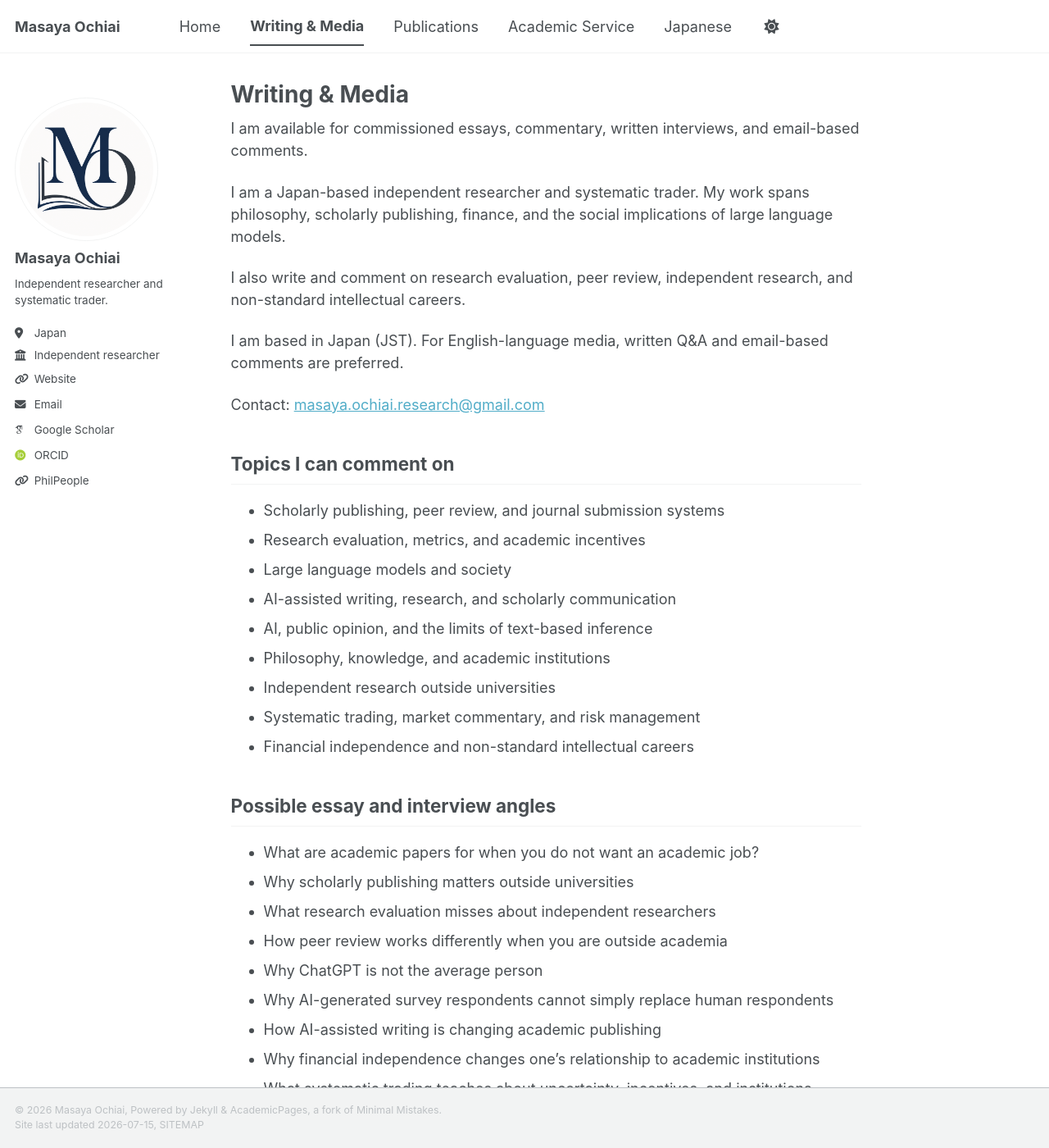
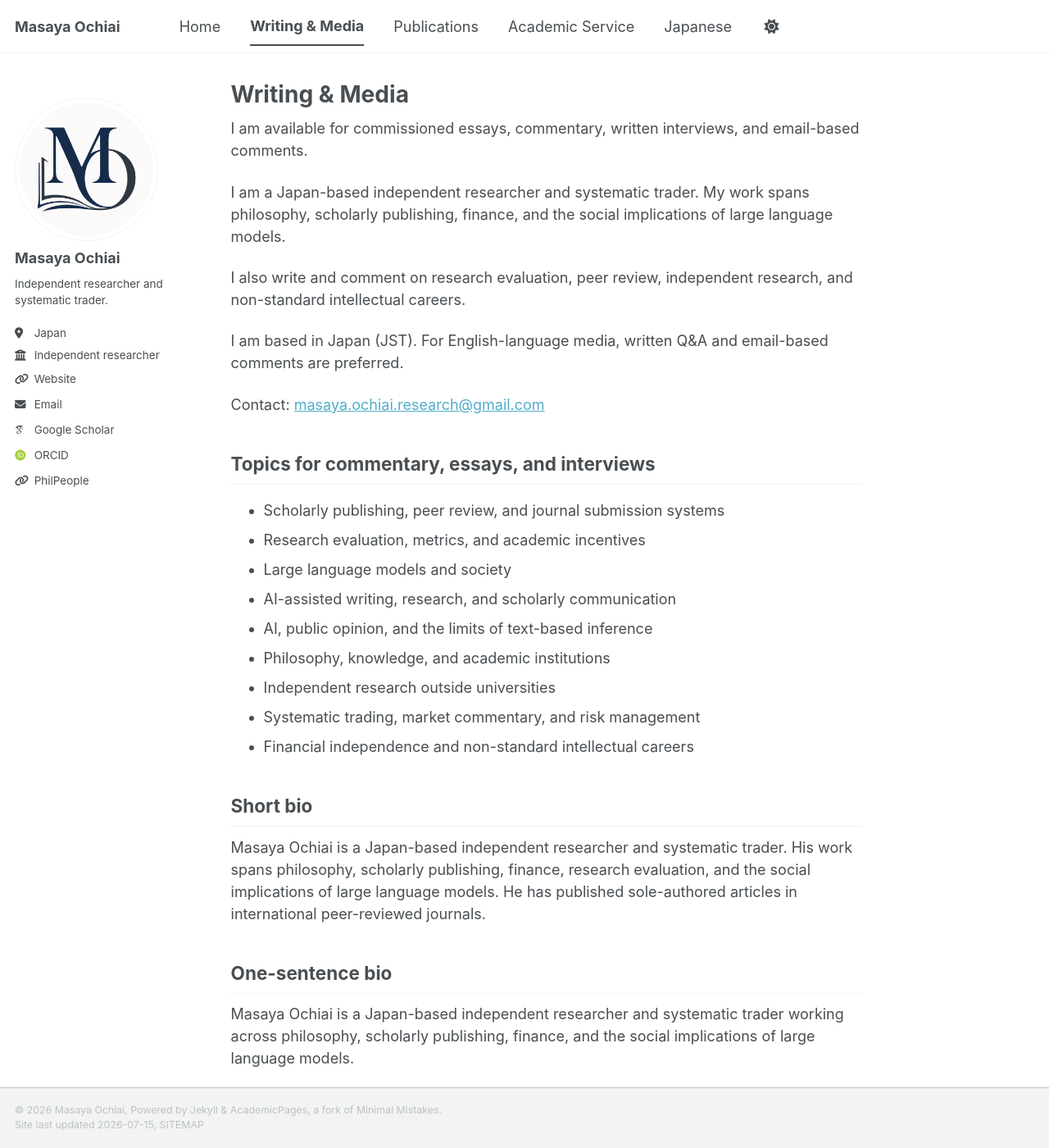
Before and after one commit to masaya-ochiai/masaya-ochiai.github.io, a Jekyll site: the page built from _pages/media.md, in a window 1280 px wide and 1400 px high. Shown: the whole window at 82% size. Built offline with Jekyll 4.4.1, drawn with Linux system fonts in a browser that asks for light colours; some web fonts are replaced; a script bundle is joined from its source files by our own code; library files that are not in the unit come from our copies.

Commit message:
Add files via upload

```diff
--- a/_pages/media.md
+++ b/_pages/media.md
@@ -14,7 +14,7 @@ I am based in Japan (JST). For English-language media, written Q&A and email-bas
 
 Contact: [masaya.ochiai.research@gmail.com](mailto:masaya.ochiai.research@gmail.com)
 
-## Topics I can comment on
+## Topics for commentary, essays, and interviews
 
 - Scholarly publishing, peer review, and journal submission systems
 - Research evaluation, metrics, and academic incentives
@@ -25,18 +25,6 @@ Contact: [masaya.ochiai.research@gmail.com](mailto:masaya.ochiai.research@gmail.
 - Independent research outside universities
 - Systematic trading, market commentary, and risk management
 - Financial independence and non-standard intellectual careers
-
-## Possible essay and interview angles
-
-- What are academic papers for when you do not want an academic job?
-- Why scholarly publishing matters outside universities
-- What research evaluation misses about independent researchers
-- How peer review works differently when you are outside academia
-- Why ChatGPT is not the average person
-- Why AI-generated survey respondents cannot simply replace human respondents
-- How AI-assisted writing is changing academic publishing
-- Why financial independence changes one's relationship to academic institutions
-- What systematic trading teaches about uncertainty, incentives, and institutions
 
 ## Short bio
 
```
